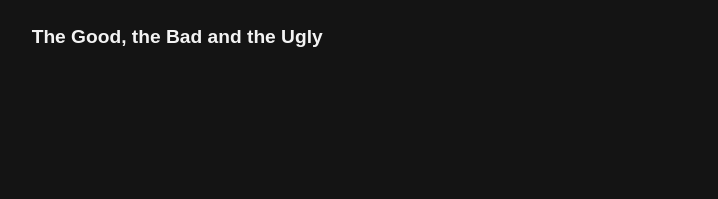
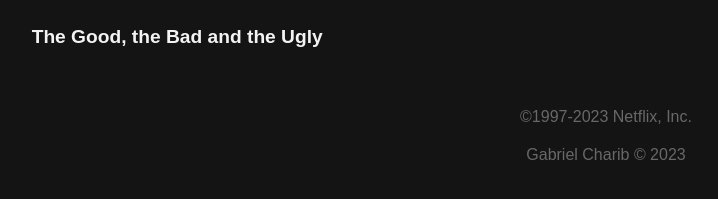
Before and after one commit to gabrielcharib-nightborn/Projet-Netflix-Clone-en-React, a React (Create React App) app: page / in a window 1280 px wide. Shown: the part 3434-3633 px from the top of the page, without its empty margins (34-752 px from the left). Before the commit the page ends 3504 px from the top, so only its background shows below. Built offline with nearby package versions, Linux system fonts and the light colour scheme.

Commit message:
add a footer

```diff
--- a/src/App.js
+++ b/src/App.js
@@ -86,6 +86,17 @@ function App() {
           }
 
 
+          const Footer = ()=>{
+
+            return (
+              <footer>
+              <p>©1997-2023 Netflix, Inc.</p>
+              <p>Gabriel Charib © 2023</p>
+            </footer>
+            )
+          }
+
+
 
   return (
 
@@ -96,7 +107,9 @@ function App() {
         {films.map((film, index) => (
                     <><Film title={film.title}  poster={film.image} description={film.description}/></>
           ))}
+      <Footer/>
     </div>
+
   );
 }
 
```
